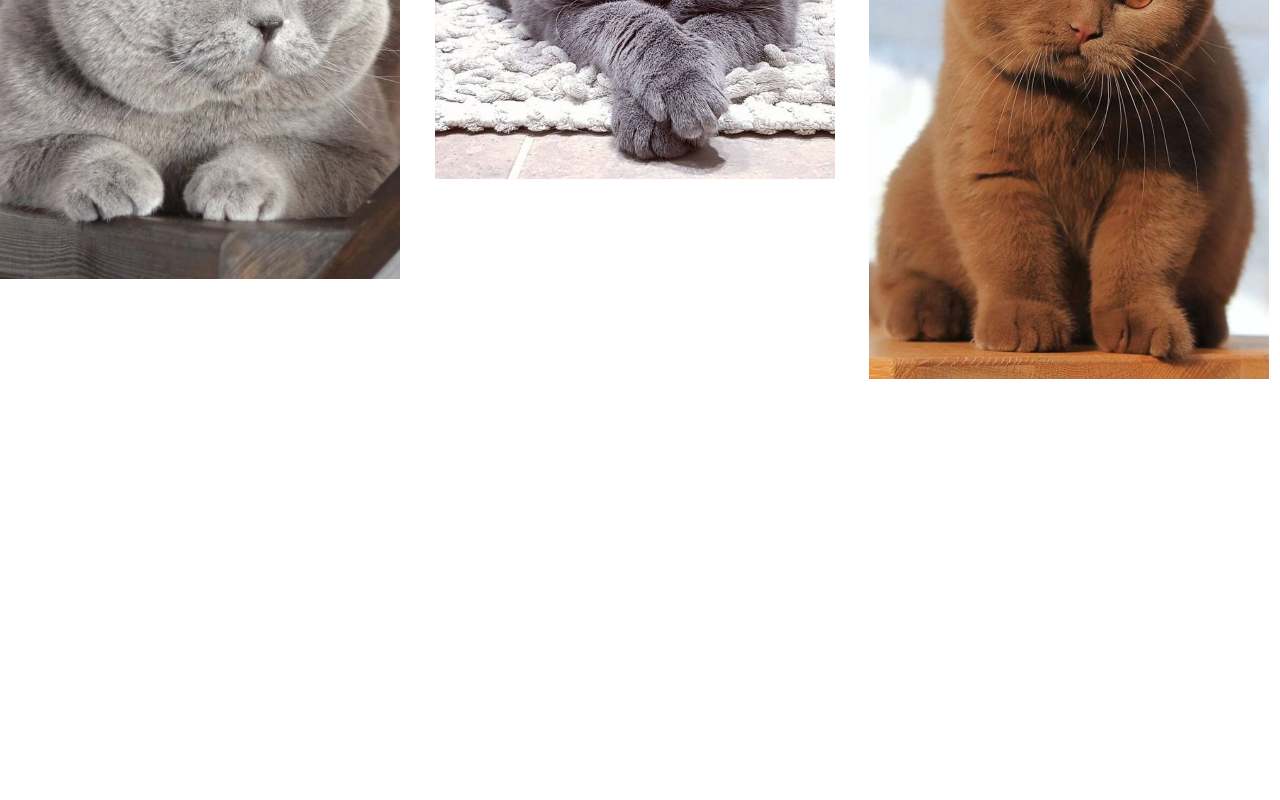
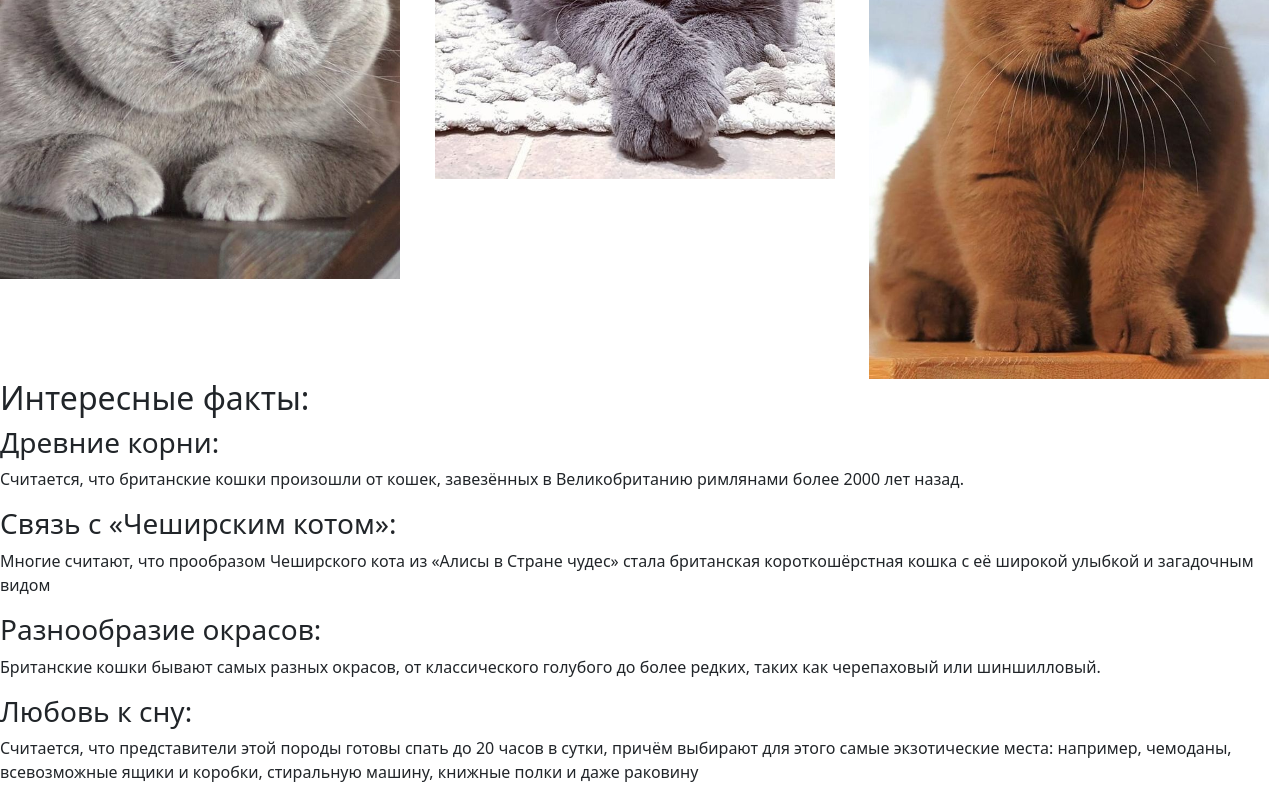
Before and after one commit to Pacifist5543/cats, a plain HTML site: page btitan.html in a window 1280 px wide. Shown: the part 421-1221 px from the top of the page. Before the commit the page ends 800 px from the top, so only its background shows below. Drawn offline with nearby package versions, Linux system fonts and the light colour scheme.

Commit message:
Update btitan.html

```diff
--- a/btitan.html
+++ b/btitan.html
@@ -41,5 +41,14 @@
             </div>
         </div>
 
+        <h2>Интересные факты:</h2>
+        <h3>Древние корни:</h3>
+        <p> Считается, что британские кошки произошли от кошек, завезённых в Великобританию римлянами более 2000 лет назад.  </p>
+        <h3>Связь с «Чеширским котом»:</h3>
+        <p> Многие считают, что прообразом Чеширского кота из «Алисы в Стране чудес» стала британская короткошёрстная кошка с её широкой улыбкой и загадочным видом </p>
+        <h3>Разнообразие окрасов:</h3>
+        <p> Британские кошки бывают самых разных окрасов, от классического голубого до более редких, таких как черепаховый или шиншилловый.  </p>
+        <h3>Любовь к сну:</h3>
+        <p>Считается, что представители этой породы готовы спать до 20 часов в сутки, причём выбирают для этого самые экзотические места: например, чемоданы, всевозможные ящики и коробки, стиральную машину, книжные полки и даже раковину </p>
 </body>
 </html>
```
